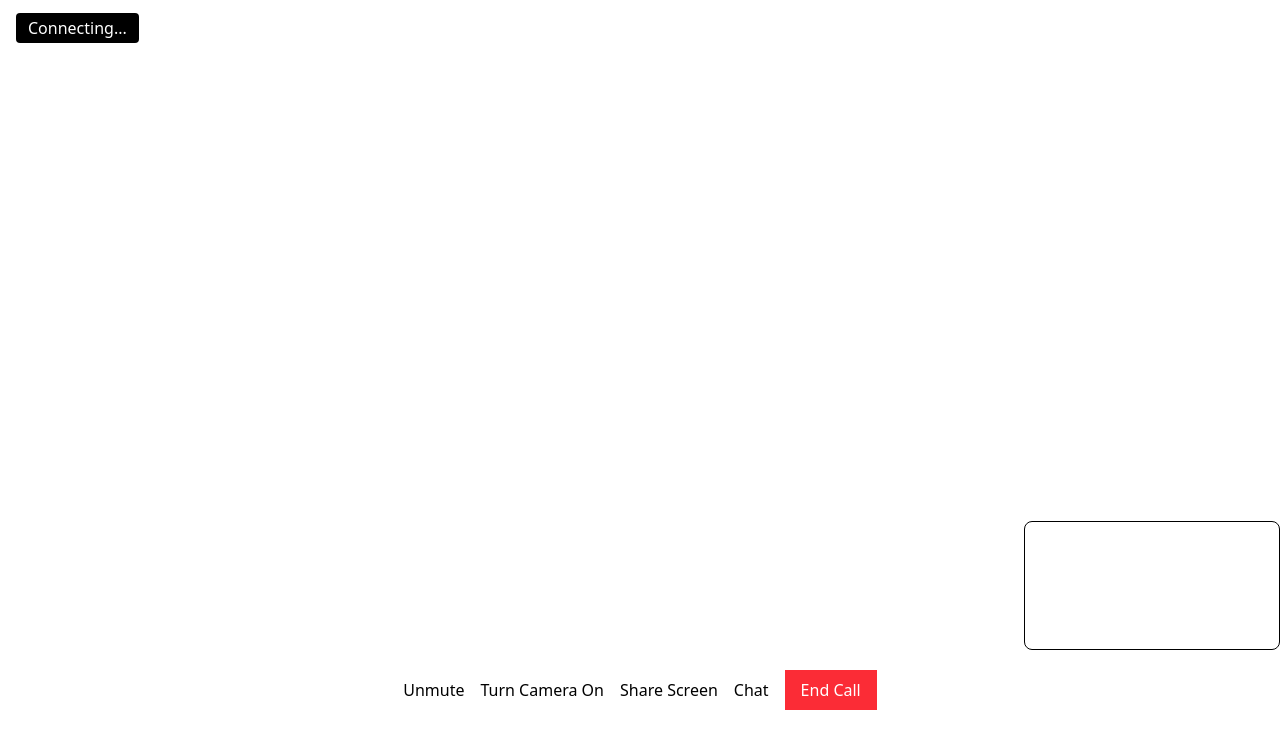
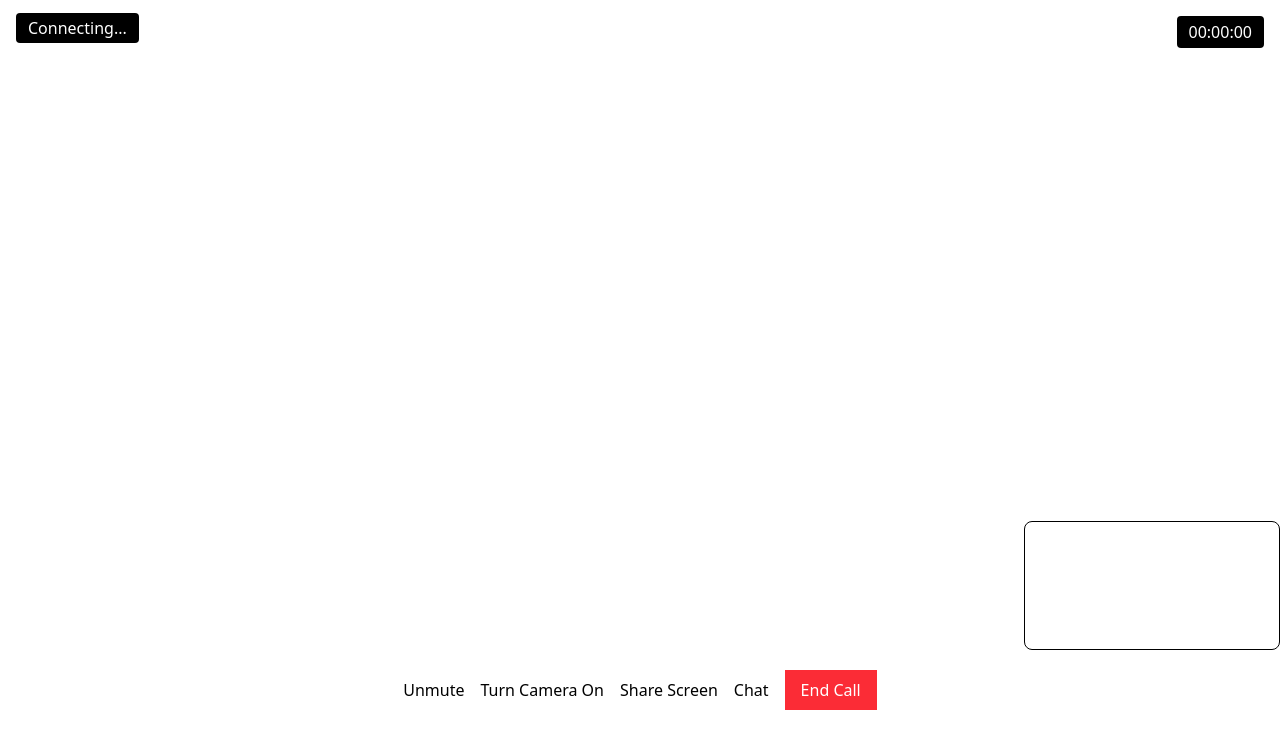
Before and after one commit to ayushraaaj/scaleup, a Next.js app in the folder frontend/: page /call/1 in a window 1280 px wide. Shown: the top 748 px of the page. Built offline with nearby package versions, Linux system fonts and the light colour scheme; no server answers.

Commit message:
implemented timer for call duration

```diff
--- a/frontend/components/video/VideoConsultation.tsx
+++ b/frontend/components/video/VideoConsultation.tsx
@@ -25,6 +25,8 @@ const VideoConsultaton = (props: any) => {
   const [isScreenSharing, setIsScreenSharing] = useState(false);
   const [showChat, setShowChat] = useState(false);
   const [connectionStatus, setConnectionStatus] = useState("Connecting...");
+  const [callDuration, setCallDuration] = useState(0);
+  const [callStarted, setCallStarted] = useState(false);
 
   const createPeerConnection = () => {
     if (peerConnection.current) {
@@ -106,6 +108,10 @@ const VideoConsultaton = (props: any) => {
 
       if (state === "connected") {
         setConnectionStatus("Connected");
+
+        if (!callStarted) {
+          setCallStarted(true);
+        }
       } else if (state === "connecting") {
         setConnectionStatus("Connecting...");
       } else if (state === "disconnected" || state === "failed") {
@@ -420,6 +426,14 @@ const VideoConsultaton = (props: any) => {
     screenShareRef.current?.stop();
   };
 
+  const formatDuration = (seconds: number) => {
+    const hours = Math.floor(seconds / 3600);
+    const minutes = Math.floor((seconds % 3600) / 60);
+    const remainingSeconds = seconds % 60;
+
+    return `${hours.toString().padStart(2, "0")}:${minutes.toString().padStart(2, "0")}:${remainingSeconds.toString().padStart(2, "0")}`;
+  };
+
   useEffect(() => {
     console.log("CALL PAGE MOUNTED");
 
@@ -458,6 +472,18 @@ const VideoConsultaton = (props: any) => {
     };
   }, []);
 
+  useEffect(() => {
+    if (!callStarted) {
+      return;
+    }
+
+    const interval = setInterval(() => {
+      setCallDuration((prev) => prev + 1);
+    }, 1000);
+
+    return () => clearInterval(interval);
+  }, [callStarted]);
+
   return (
     <div>
       <div className="flex-1 relative">
@@ -489,6 +515,10 @@ const VideoConsultaton = (props: any) => {
           </span>
         </div>
 
+        <div className="absolute top-4 right-4 bg-black text-white px-3 py-1 rounded">
+          {formatDuration(callDuration)}
+        </div>
+
         <div className="h-20 flex justify-center items-center gap-4">
           <button onClick={toggleMute}> {isMuted ? "Unmute" : "Mute"} </button>
 
```
